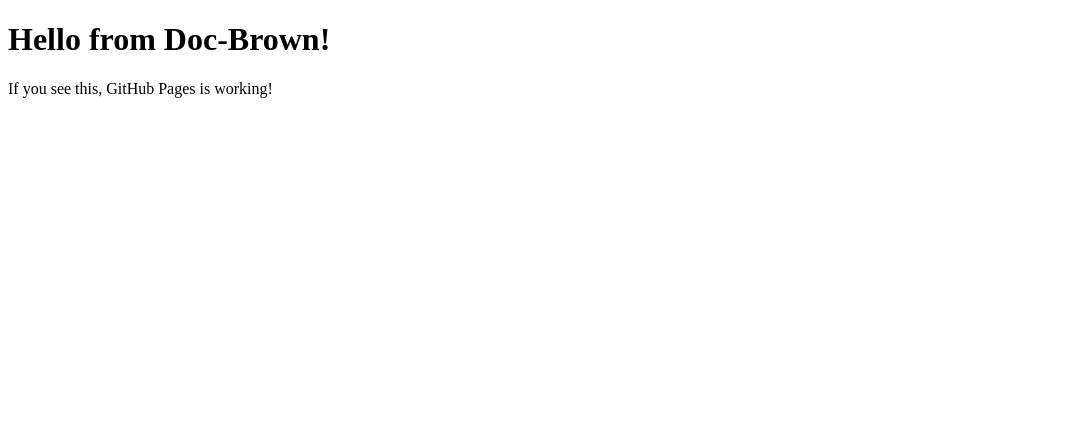
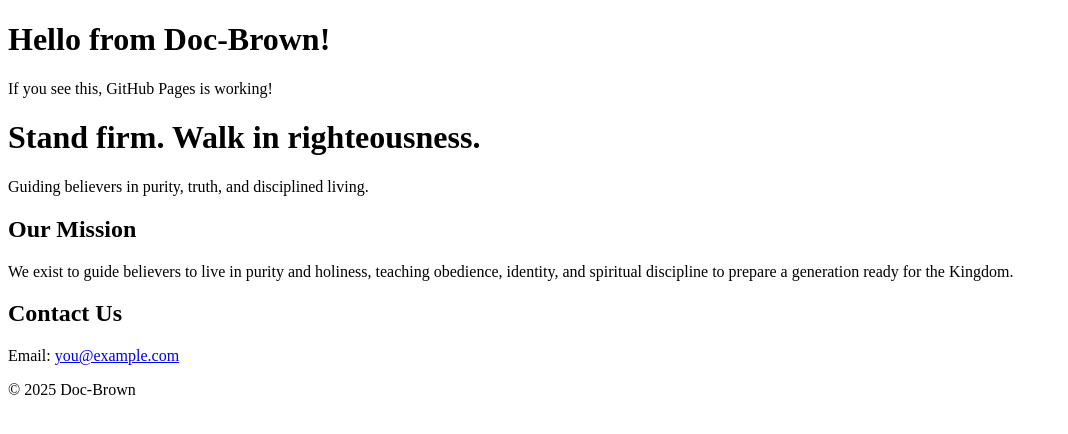
Before and after one commit to docbrown43/Doc-Brown, a plain HTML site: page docs/index.html in a window 1280 px wide. Shown: the whole page, without its empty margins (0-1068 px from the left). Drawn offline with Linux system fonts and the light colour scheme.

Commit message:
Update index.html

```diff
--- a/docs/index.html
+++ b/docs/index.html
@@ -9,3 +9,38 @@
 </body>
 </html>
 <link rel="stylesheet" href="style.css">
+<!DOCTYPE html>
+<html lang="en">
+<head>
+  <meta charset="utf-8" />
+  <meta name="viewport" content="width=device-width, initial-scale=1" />
+  <title>Doc-Brown</title>
+  <link rel="stylesheet" href="style.css" />
+</head>
+<body>
+  <header>
+    <h1>Stand firm. Walk in righteousness.</h1>
+    <p>Guiding believers in purity, truth, and disciplined living.</p>
+  </header>
+
+  <main>
+    <section>
+      <h2>Our Mission</h2>
+      <p>We exist to guide believers to live in purity and holiness, teaching obedience, identity, and spiritual discipline to prepare a generation ready for the Kingdom.</p>
+    </section>
+
+    <section>
+      <h2>Contact Us</h2>
+      <p>Email: <a href="mailto:you@example.com">you@example.com</a></p>
+    </section>
+  </main>
+
+  <footer>
+    <p>© <span id="year"></span> Doc-Brown</p>
+  </footer>
+
+  <script>
+    document.getElementById('year').textContent = new Date().getFullYear();
+  </script>
+</body>
+</html>
```
